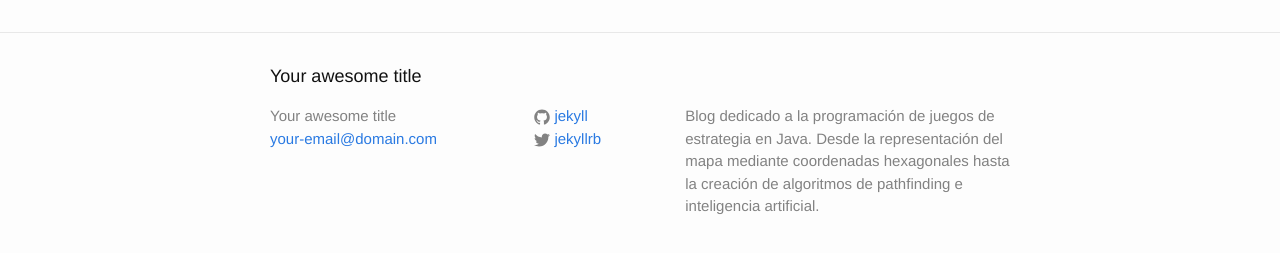
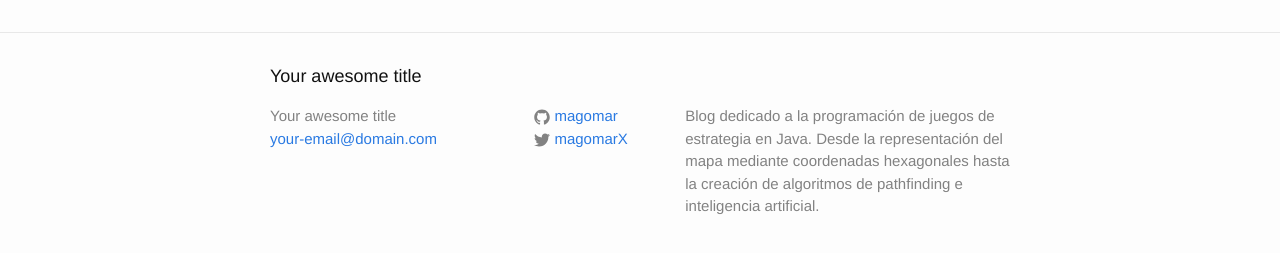
Before and after one commit to magomar/deludobellico, a Jekyll site: the page built from index.html, in a window 1280 px wide. Shown: the part 534-787 px from the top of the page. Built offline with Jekyll 4.4.1, drawn with Linux system fonts in a browser that asks for light colours.

Commit message:
fixes various parameters in _config.yml

```diff
--- a/_config.yml
+++ b/_config.yml
@@ -4,10 +4,10 @@ email: your-email@domain.com
 description: > # this means to ignore newlines until "baseurl:"
    Blog dedicado a la programación de juegos de estrategia en Java. Desde la representación del mapa mediante
    coordenadas hexagonales hasta la creación de algoritmos de pathfinding e inteligencia artificial.
-baseurl: "" # the subpath of your site, e.g. /blog/
-url: "http://yourdomain.com" # the base hostname & protocol for your site
-twitter_username: jekyllrb
-github_username:  jekyll
+baseurl: "/deludobellico/" # the subpath of your site, e.g. /blog/
+url: "http://magomar.github.io" # the base hostname & protocol for your site
+twitter_username: magomarX
+github_username:  magomar
 
 # Build settings
 markdown: kramdown
```
